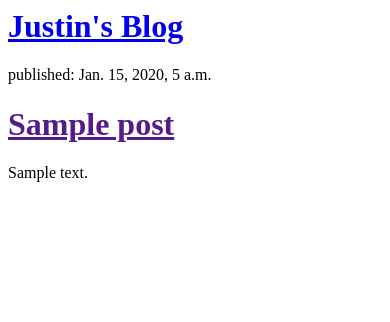
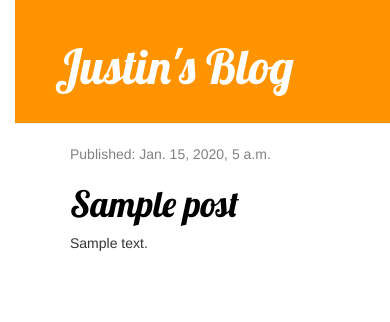
Before and after one commit to justinchoys/my-first-blog, a Django app: template blog/templates/blog/post_list.html in a window 390 px wide. Shown: the top 322 px of the page. Run offline with Django 3.2, Linux system fonts and the light colour scheme; the template is opened without the code that fills it: values that come from a table or form of the project are taken from there, others are empty; tables that the repository leaves empty hold one stand-in row (values such as "Sample post"); some libraries are stand-ins or nearby versions.

Commit message:
Added view and template for detailed blog post as well as CSS for the site.

```diff
--- /dev/null
+++ b/blog/static/css/blog.css
@@ -0,0 +1,55 @@
+h1 a {
+    color: #FCA205;
+    font-family: 'Lobster';
+}
+
+body {
+    padding-left: 15px;
+}
+
+.page-header {
+    background-color: #ff9400;
+    margin-top: 0;
+    padding: 20px 20px 20px 40px;
+}
+
+.page-header h1, .page-header h1 a, .page-header h1 a:visited, .page-header h1 a:active {
+    color: #ffffff;
+    font-size: 36pt;
+    text-decoration: none;
+}
+
+.content {
+    margin-left: 40px;
+}
+
+h1, h2, h3, h4 {
+    font-family: 'Lobster', cursive;
+}
+
+.date {
+    color: #828282;
+}
+
+.save {
+    float: right;
+}
+
+.post-form textarea, .post-form input {
+    width: 100%;
+}
+
+.top-menu, .top-menu:hover, .top-menu:visited {
+    color: #ffffff;
+    float: right;
+    font-size: 26pt;
+    margin-right: 20px;
+}
+
+.post {
+    margin-bottom: 70px;
+}
+
+.post h1 a, .post h1 a:visited {
+    color: #000000;
+}
--- /dev/null
+++ b/blog/templates/blog/base.html
@@ -0,0 +1,26 @@
+{% load static %}
+
+<html>
+    <head>
+        <title>Justin's blog</title>
+        <link rel="stylesheet" href="//maxcdn.bootstrapcdn.com/bootstrap/3.2.0/css/bootstrap.min.css">
+        <link rel="stylesheet" href="//maxcdn.bootstrapcdn.com/bootstrap/3.2.0/css/bootstrap-theme.min.css">
+        <link href="//fonts.googleapis.com/css?family=Lobster&subset=latin,latin-ext" rel="stylesheet" type="text/css">
+
+        <link rel="stylesheet" href="{% static 'css/blog.css' %}">
+
+    </head>
+    <body>
+        <div class="page-header">
+            <h1><a href="/">Justin's Blog</a></h1>
+        </div>
+        <div class="content container">
+            <div class="row">
+                <div class="col-md-8">
+                {% block content %}
+                {% endblock %}
+                </div>
+            </div>
+        </div>
+    </body>
+</html>
--- a/blog/templates/blog/post_list.html
+++ b/blog/templates/blog/post_list.html
@@ -1,19 +1,13 @@
-<html>
-    <head>
-        <title>Justin's blog</title>
-    </head>
-    <body>
-        <div>
-            <h1><a href="/">Justin's Blog</a></h1>
+{% extends 'blog/base.html' %}
+
+{% block content %}
+    {% for post in posts %}
+        <div class="post">
+            <div class="date">
+                <p>Published: {{ post.published_date }}</p>
+            </div>
+            <h1><a href="{% url 'post_detail' pk=post.pk %}">{{ post.title }}</a></h1>
+            <p>{{ post.text|linebreaksbr }}</p>
         </div>
-
-        {% for post in posts %}
-            <div>
-                <p>published: {{ post.published_date }}</p>
-                <h1><a href="">{{ post.title }}</a></h1>
-                <p>{{ post.text|linebreaksbr }}</p>  <!-- convert line-breaks into paragraphs -->
-            </div>
-        {% endfor %}
-
-    </body>
-</html>
+    {% endfor %}
+{% endblock %}
--- a/blog/urls.py
+++ b/blog/urls.py
@@ -3,4 +3,5 @@ from . import views
 
 urlpatterns = [
     path('', views.post_list, name='post_list'), #This pattern will tell Django that views.post_list is the right place to go if someone enters your website at the 'http://127.0.0.1:8000/' address.
+    path('post/<int:pk>/', views.post_detail, name='post_detail'),
 ]
```
Also changed, not shown: blog/templates/blog/post_detail.html (added, +13 -0 lines), blog/views.py (+8 -0 lines), project_notes.py (+39 -0 lines).
